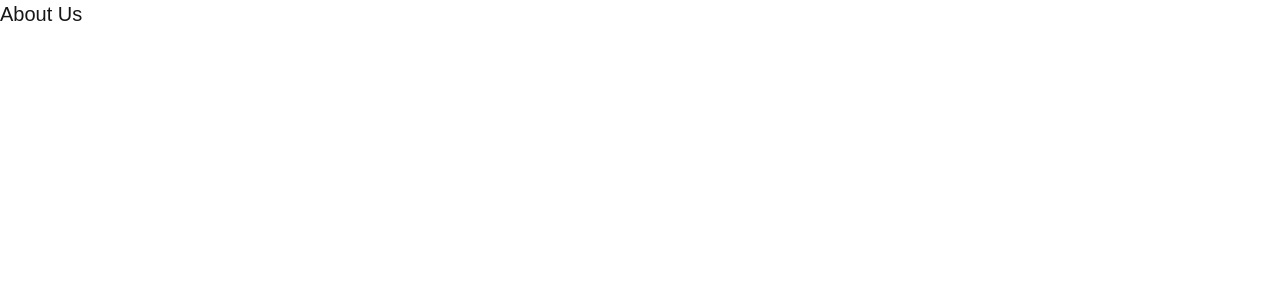
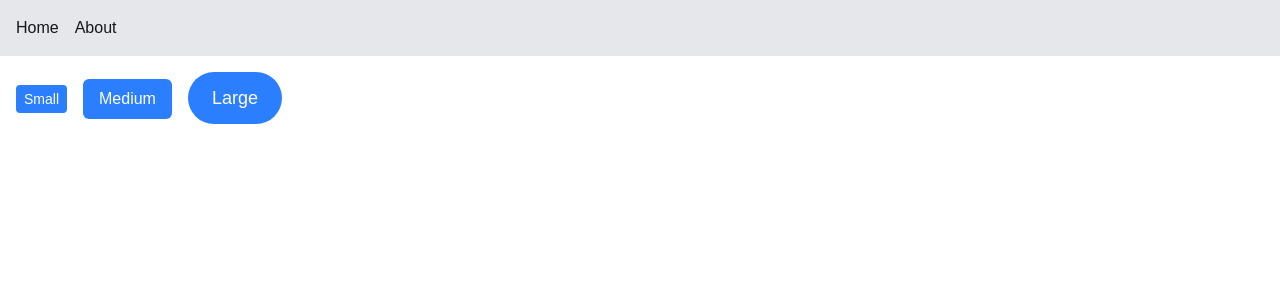
Before and after one commit to Nduat1/alx-project-0x02-setup, a Next.js app in the folder alx-project-0x02/: page /about in a window 1280 px wide. Shown: the top 300 px of the page. Built offline with nearby package versions, Linux system fonts and the light colour scheme.

Commit message:
Button component

```diff
--- /dev/null
+++ b/alx-project-0x02/components/common/Button.tsx
@@ -0,0 +1,17 @@
+import { ButtonProps } from '../../interfaces';
+
+const Button = ({ size, shape, children }: ButtonProps) => {
+  const sizeClasses = {
+    small: 'px-2 py-1 text-sm',
+    medium: 'px-4 py-2',
+    large: 'px-6 py-3 text-lg',
+  };
+
+  return (
+    <button className={`bg-blue-500 text-white ${sizeClasses[size]} ${shape}`}>
+      {children}
+    </button>
+  );
+};
+
+export default Button;
--- a/alx-project-0x02/interfaces/index.ts
+++ b/alx-project-0x02/interfaces/index.ts
@@ -2,3 +2,9 @@ export interface CardProps {
   title: string;
   content: string
 }
+
+export interface ButtonProps {
+  size: 'small' | 'medium' | 'large';
+  shape: 'rounded-sm' | 'rounded-md' | 'rounded-full';
+  children: React.ReactNode;
+}
--- a/alx-project-0x02/pages/about.tsx
+++ b/alx-project-0x02/pages/about.tsx
@@ -1,3 +1,15 @@
+import Header from '../components/layout/Header';
+import Button from '../components/common/Button';
+
 export default function AboutPage() {
-  return <h1 className="text-xl">About Us</h1>;
+  return (
+    <>
+      <Header />
+      <div className="space-x-4 p-4">
+        <Button size="small" shape="rounded-sm">Small</Button>
+        <Button size="medium" shape="rounded-md">Medium</Button>
+        <Button size="large" shape="rounded-full">Large</Button>
+      </div>
+    </>
+  );
 }
```
